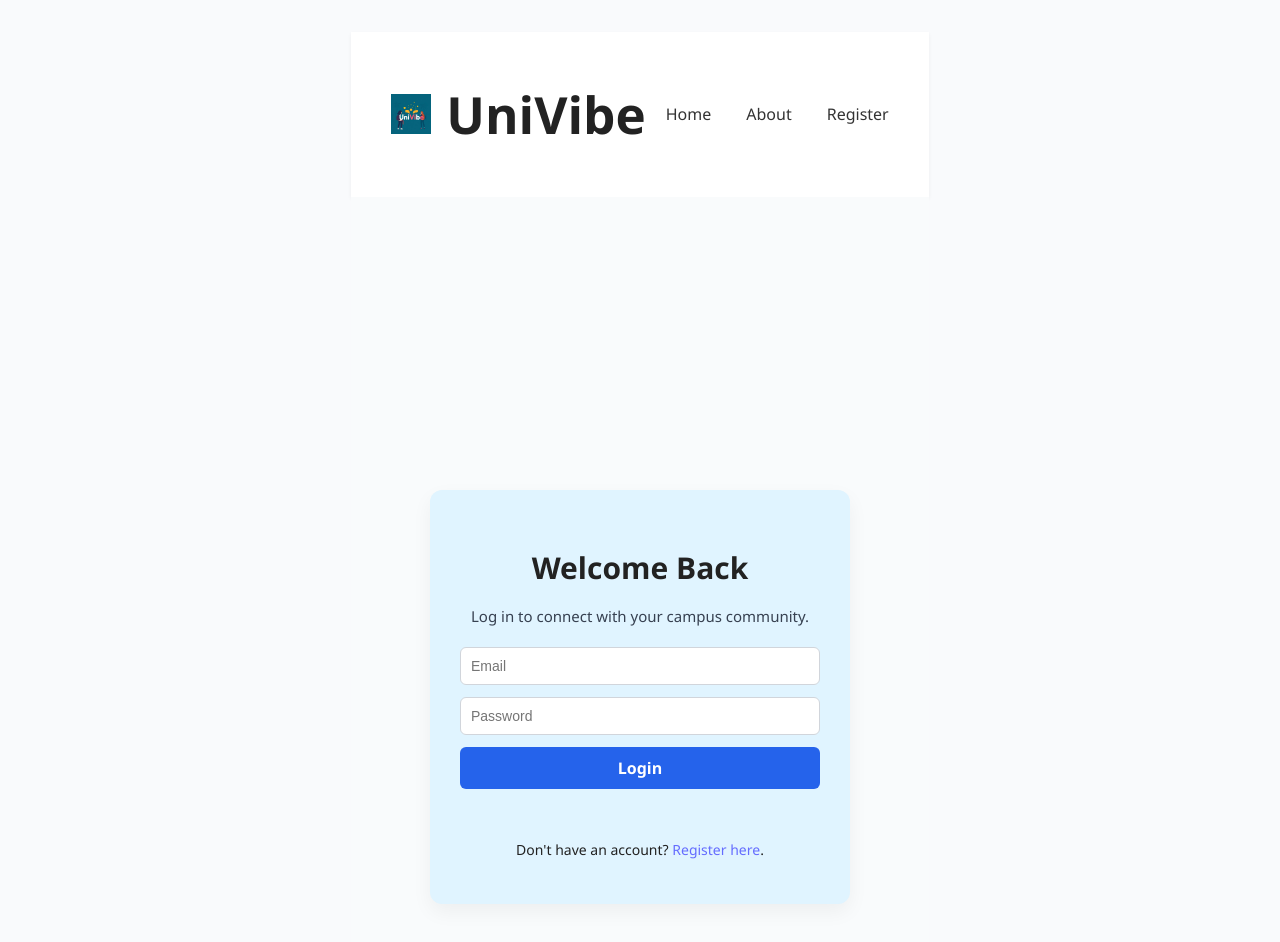
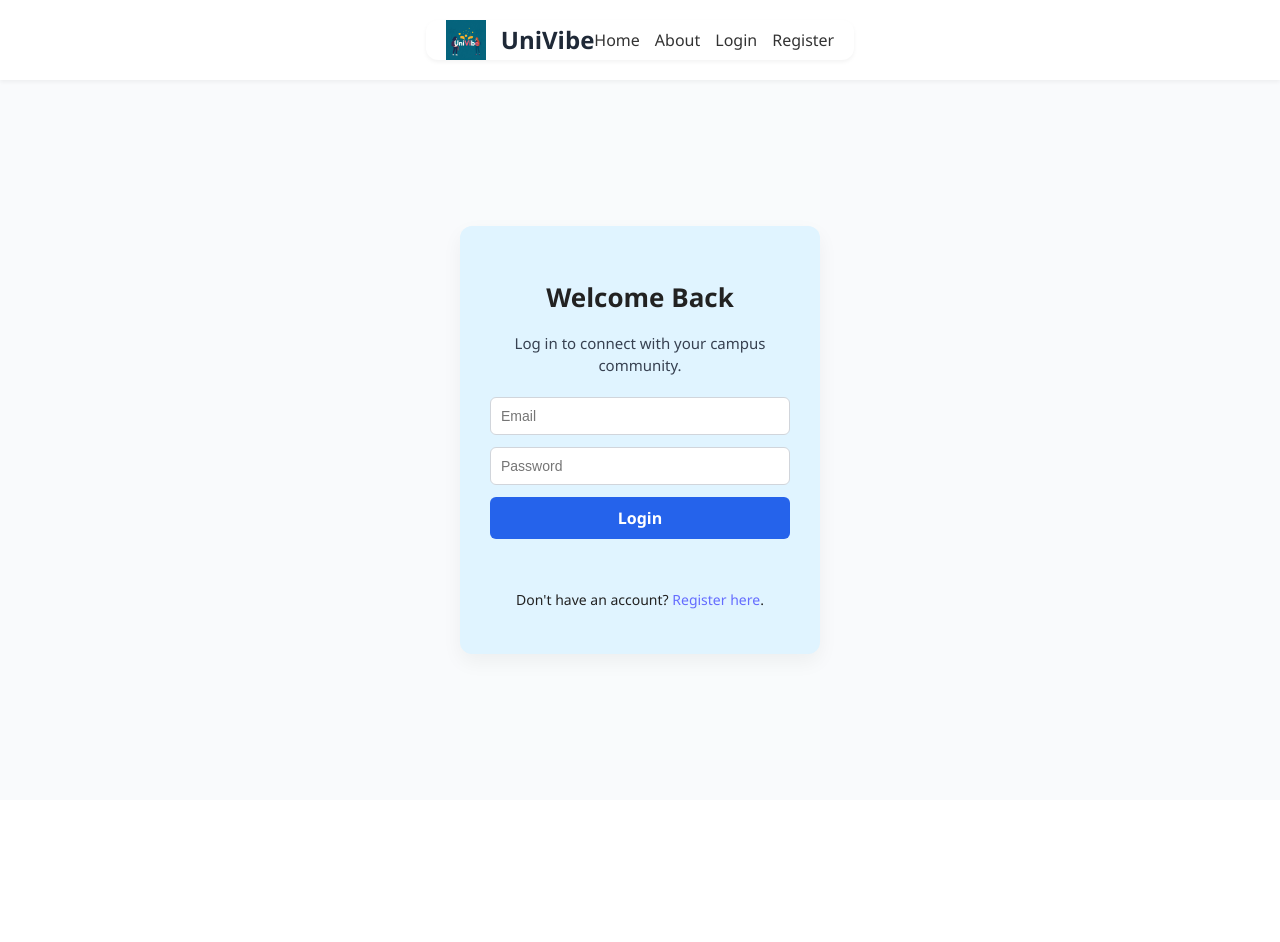
Before and after one commit to Meariaaam/UniVibe, a React (Vite) app in the folder client/: page /login in a window 1280 px wide. Shown: the top 942 px of the page. After the commit the page ends 800 px from the top, so only its background shows below. Built offline with nearby package versions, Linux system fonts and the light colour scheme.

Commit message:
Worked on CSS and JSX / Sara

```diff
--- a/client/src/pages/Home.css
+++ b/client/src/pages/Home.css
@@ -1,4 +1,4 @@
-/* By Sara Shmerti
+/* By Sara Shmerti */
 
 /* General */
 body, .home {
@@ -9,16 +9,39 @@ body, .home {
   padding: 0;
 }
 
-  /* Header */
+/* Constrain layout globally */
+.container {
+  max-width: 960px;
+  margin: 0 auto;
+  padding: 0 20px;
+  box-sizing: border-box;
+}
+
+.page-wrapper {
+  padding-top: 120px; /* leaves space for fixed navbar */
+  padding-bottom: 60px;
+}
+
+/* Navbar Styles */
 .navbar {
+  position: fixed;
+  top: 0;
+  left: 0;
+  width: 100%;
+  z-index: 1000;
+}
+
+.navbar-inner {
+  background: #ffffff;
+  box-shadow: 0 2px 4px rgba(0, 0, 0, 0.05);
   display: flex;
   justify-content: space-between;
   align-items: center;
   padding: 20px 40px;
-    background: #ffffff;
-    box-shadow: 0 2px 4px rgba(0, 0, 0, 0.05);
+  border-radius: 12px;
 }
 
+/* Logo and name */
 .logo-container {
   display: flex;
   align-items: center;
@@ -29,13 +52,18 @@ body, .home {
   height: 40px;
 }
 
-  .nav-links a{
-    margin-left: 20px;
+/* Nav links */
+.nav-links {
+  display: flex;
+  gap: 20px;
+}
+
+.nav-links a {
   text-decoration: none;
   color: #333;
   font-weight: 500;
+  white-space: nowrap; /* prevent wrapping */
 }
-
 
 /* Sections */
 .intro {
@@ -78,9 +106,8 @@ body, .home {
   padding: 20px;
   flex: 1 1 200px;
   text-align: center;
-        box-shadow: 0  1px 3px rgba(0, 0, 0, 0.1);
+  box-shadow: 0 1px 3px rgba(0, 0, 0, 0.1);
 }
-
 
 .card span {
   font-size: 2rem;
@@ -93,13 +120,14 @@ body, .home {
 .card.blue {
   background-color: #e0f4ff;
 }
+
 .card.green {
   background-color: #e7f9f1;
 }
+
 .card.red {
   background-color: #fff2f0;
 }
-
 
 .help {
   background: #fff;
@@ -109,14 +137,13 @@ body, .home {
   box-shadow: 0 1px 2px rgba(0, 0, 0, 0.05);
 }
 
-
 .help a {
   color: #3b82f6;
   text-decoration: none;
   font-weight: 500;
 }
 
-    /* rotating Activity */
+/* Rotating Activity */
 .rotating-activity {
   margin: 40px auto;
   max-width: 600px;
--- a/client/src/pages/Login.css
+++ b/client/src/pages/Login.css
@@ -1,5 +1,11 @@
 /* By Sara Shmerti */
 
+* {
+  box-sizing: border-box;
+}
+
+
+/* Global */
 body {
   margin: 0;
   background-color: #f9fafc;
@@ -7,31 +13,149 @@ body {
   color: #222;
 }
 
-/* Main Page */
+/* Main Page Layout */
 .login-main {
   display: flex;
   flex-direction: column;
   align-items: center;
   justify-content: center;
-  padding-top: 100px; /* extra space for fixed navbar */
+  padding-top: 120px; /* space for fixed navbar */
   padding-bottom: 40px;
-  min-height: 100vh;
+  min-height: calc(100vh - 80px); /* avoids overflow issues */
   background-color: #f9fbfc;
+  box-sizing: border-box;
 }
 
-.login-header {
+
+/* Navbar Styles (universal for all pages) */
+.navbar {
   display: flex;
   justify-content: space-between;
   align-items: center;
   padding: 20px 40px;
-  background: #ffffff;
-  box-shadow: 0 2px 6px rgba(0, 0, 0, 0.04);
+  box-shadow: 0 2px 4px rgba(0, 0, 0, 0.05);
   position: fixed;
   top: 0;
+  left: 0;
   width: 100%;
   z-index: 1000;
+  box-sizing: border-box;
+  }
+
+.navbar-inner {
+  background: #ffffff;
+  box-shadow: 0 2px 4px rgba(0, 0, 0, 0.05);
+  display: flex;
+  justify-content: space-between;
+  align-items: center;
+  padding: 20px 40px;
+  border-radius: 12px;
 }
 
+
+.logo-container {
+  display: flex;
+  align-items: center;
+  gap: 15px;
+}
+
+.logo-container img {
+  height: 40px;
+}
+
+.nav-links {
+  display: flex;
+  gap: 24px;
+  flex-shrink: 0;
+}
+
+.nav-links a {
+
+  text-decoration: none;
+  color: #333;
+  font-weight: 500;
+  white-space: nowrap;
+}
+
+.container {
+  max-width: 960px;
+  margin: 0 auto;
+  padding: 0 20px;
+}
+
+
+
+/* Login Card */
+.login-card {
+  background: #e0f4ff;
+  padding: 30px;
+  border-radius: 12px;
+  box-shadow: 0 8px 20px rgba(0, 0, 0, 0.05);
+  width: 100%;
+  max-width: 360px;
+  text-align: center;
+  animation: fadeIn 0.6s ease;
+}
+
+.login-card h2 {
+  margin-bottom: 12px;
+  font-size: 26px;
+  font-weight: 700;
+}
+
+.login-subtext {
+  margin-bottom: 20px;
+  font-size: 15px;
+  color: #374151;
+}
+
+/* Form */
+.login-form {
+  display: flex;
+  flex-direction: column;
+  gap: 12px;
+}
+
+.login-form input {
+  padding: 10px;
+  border: 1px solid #d1d5db;
+  border-radius: 6px;
+  font-size: 14px;
+}
+
+.login-form input:focus {
+  outline: none;
+  border-color: #2563eb;
+  box-shadow: 0 0 0 2px rgba(37, 99, 235, 0.2);
+}
+
+.login-form button {
+  padding: 10px;
+  background-color: #2563eb;
+  color: white;
+  border: none;
+  border-radius: 6px;
+  font-weight: 600;
+  cursor: pointer;
+  transition: background 0.3s ease;
+}
+
+.login-form button:hover {
+  background-color: #1e40af;
+}
+
+/* Misc Text */
+.login-message {
+  font-size: 14px;
+  margin-top: 8px;
+}
+
+.login-note {
+  margin-top: 16px;
+  font-size: 14px;
+}
+
+/* Logo Box */
 .login-logo-box {
   display: flex;
   align-items: center;
@@ -49,93 +173,23 @@ body {
   color: #1f2937;
 }
 
-/* Header/ navbar */
-.navbar {
-  display: flex;
-  justify-content: space-between;
-  align-items: center;
-  padding: 20px 40px;
-  background: #ffffff;
-  box-shadow: 0 2px 4px rgba(0, 0, 0, 0.05);
+/* Animation */
+@keyframes fadeIn {
+  from {
+    opacity: 0;
+    transform: translateY(20px);
+  }
+  to {
+    opacity: 1;
+    transform: translateY(0);
+  }
 }
 
-.logo-container {
-  display: flex;
-  align-items: center;
-  gap: 15px;
-}
+/* Responsive */
+@media (max-width: 480px) {
+  .login-card {
+    padding: 20px;
+    margin: 0 16px;
+  }
 
-.logo-container img {
-  height: 40px;
-}
-
-.nav-links a {
-  margin-left: 20px;
-  text-decoration: none;
-  color: #333;
-  font-weight: 500;
-}
-
-/* Login-card */
-.login-card {
-  background: #e0f4ff;
-  padding: 30px;
-  border-radius: 12px;
-  box-shadow: 0 8px 20px rgba(0, 0, 0, 0.05);
-  width: 100%;
-  max-width: 360px;
-  text-align: center;
-}
-
-.login-card h2 {
-  margin-bottom: 12px;
-  font-size: 30px;
-  font-weight: 700;
-}
-
-.login-subtext {
-  margin-bottom: 20px;
-  font-size: 15px;
-  color: #374151;
-}
-
-/*form */
-.login-form {
-  display: flex;
-  flex-direction: column;
-  gap: 12px;
-}
-
-.login-form input {
-  padding: 10px;
-  border: 1px solid #d1d5db;
-  border-radius: 6px;
-  font-size: 14px;
-}
-
-.login-form button {
-  padding: 10px;
-  background-color: #2563eb;
-  color: white;
-  border: none;
-  border-radius: 6px;
-  font-weight: 600;
-  cursor: pointer;
-  transition: background 0.3s ease;
-}
-
-.login-form button:hover {
-  background-color: #1e40af;
-}
-
-
-/* Misc */
-.login-message {
-  font-size: 14px;
-  margin-top: 8px;
-}
-
-.login-note {
-  margin-top: 16px;
-  font-size: 14px;
-}
+  }
--- a/client/src/pages/Login.jsx
+++ b/client/src/pages/Login.jsx
@@ -30,33 +30,52 @@ export default function Login() {
 
 
   // By Sara Shmerti
+
   return (
-     <div className="home">
+    <>
       <header className="navbar">
+        <div className="container navbar-inner">
           <div className="logo-container">
             <img src={logo} alt="UniVibe logo" />
             <h1>UniVibe</h1>
           </div>
-            <nav className="nav-links">
+          <div className="nav-links">
             <Link to="/home">Home</Link>
             <Link to="/about">About</Link>
+            <Link to="/login">Login</Link>
             <Link to="/register">Register</Link>
-            </nav>
+          </div>
+        </div>
       </header>
 
+      {/* Login Form */}
       <main className="login-main">
         <div className="login-card">
           <h2>Welcome Back</h2>
           <p className="login-subtext">Log in to connect with your campus community.</p>
           <form onSubmit={handleSubmit} className="login-form">
-            <input type="email" name="email" placeholder="Email" onChange={handleChange} required />
-            <input type="password" name="password" placeholder="Password" onChange={handleChange} required />
+            <input
+              type="email"
+              name="email"
+              placeholder="Email"
+              aria-label="Email"
+              onChange={handleChange}
+              required />
+            <input
+              type="password"
+              name="password"
+              placeholder="Password"
+              aria-label="Password"
+              onChange={handleChange}
+              required />
             <button type="submit">Login</button>
             <p className="login-message">{message}</p>
           </form>
-          <p className="login-note">Don't have an account? <Link to="/register">Register here</Link>.</p>
+          <p className="login-note">
+            Don't have an account? <Link to="/register">Register here</Link>.
+          </p>
         </div>
       </main>
-      </div>
+    </>
   );
 }
--- a/client/src/pages/Register.css
+++ b/client/src/pages/Register.css
@@ -1,76 +1,129 @@
 /* By Sara Shmerti */
 
+/* General layout */
+body {
+  margin: 0;
+  background-color: #f9fafc;
+  font-family: 'Segoe UI', sans-serif;
+  color: #222;
+}
 
-.register-header {
+
+/* Navbar */
+.navbar {
   display: flex;
+  justify-content: space-between;
   align-items: center;
-    justify-content: space-between;
-    padding: 10px 20px;
-    background-color: #f2f2f2;
+  padding: 20px 40px;
+  background: #ffffff;
+  box-shadow: 0 2px 4px rgba(0, 0, 0, 0.05);
   position: fixed;
   top: 0;
-    left: 0;
-    right: 0;
+  width: 100%;
   z-index: 1000;
 }
 
-  .register-logo-box {
+.logo-container {
   display: flex;
+  align-items: center;
+  gap: 15px;
+}
+
+.logo-container img {
+  height: 40px;
+}
+
+.logo-container h1 {
+  margin: 0;
+  font-size: 24px;
+  font-weight: 700;
+  color: #1f2937;
+}
+
+.nav-links {
+  display: flex;
+  gap: 24px;
   align-items: center;
 }
 
-  .register-logo {
-    height: 50px;
-    margin-right: 10px;
+.nav-links a {
+  text-decoration: none;
+  color: #333;
+  font-weight: 500;
+  font-size: 16px;
 }
 
-  .register-title {
-    margin: 0;
+.nav-links a:hover {
+  color: #2563eb;
 }
 
-  .register-nav {
+
+/* Main layout for register page */
+.register-main {
   display: flex;
-    gap: 15px;
-    list-style: none;
-    margin: 0;
-    padding: 0;
+  flex-direction: column;
+  align-items: center;
+  justify-content: flex-start;
+  padding-top: 120px; /* To account for fixed navbar */
+  padding-bottom: 40px;
+  min-height: 100vh;
+  background-color: #f9fbfc;
 }
 
-  .register-nav li a {
-    text-decoration: none;
-    color: #007bff;
+/* Register form card */
+.register-card {
+  background: #e0f4ff;
+  padding: 30px;
+  border-radius: 12px;
+  box-shadow: 0 8px 20px rgba(0, 0, 0, 0.05);
+  width: 100%;
+  max-width: 400px;
+  text-align: center;
 }
 
-  .register-nav li a:hover {
-    text-decoration: underline;
+.register-card h2 {
+  margin-bottom: 12px;
+  font-size: 30px;
+  font-weight: 700;
 }
 
-  .register-main {
-    padding: 90px 20px 20px;
+.register-subtext {
+  margin-bottom: 20px;
+  font-size: 15px;
+  color: #374151;
 }
 
+/* Form styling */
 .register-form {
   display: flex;
   flex-direction: column;
-    gap: 10px;
-    max-width: 400px;
+  gap: 12px;
 }
 
 .register-form input {
-    padding: 8px;
-    border: 1px solid #ccc;
-    border-radius: 4px;
+  padding: 10px;
+  border: 1px solid #d1d5db;
+  border-radius: 6px;
+  font-size: 14px;
 }
 
 .register-form button {
   padding: 10px;
-    background-color: #28a745;
+  background-color: #2563eb;
+  color: white;
   border: none;
-    color: white;
-    border-radius: 4px;
+  border-radius: 6px;
+  font-weight: 600;
   cursor: pointer;
+  transition: background 0.3s ease;
 }
 
 .register-form button:hover {
-    background-color: #218838;
+  background-color: #1e40af;
 }
+
+/* Message */
+.register-message {
+  font-size: 14px;
+  margin-top: 8px;
+}
--- a/client/src/pages/Register.jsx
+++ b/client/src/pages/Register.jsx
@@ -1,4 +1,4 @@
-//By Merjam Farj Al-beibani
+// By Merjam Farj Al-beibani
 
 import { useState } from 'react';
 import axios from 'axios';
@@ -44,25 +44,25 @@ export default function Register() {
   // By Sara Shmerti
 
   return (
-    <div>
-      {/* Header */}
-      <header className="register-header">
-        <div className="register-logo-box">
-          <img src={logo} alt="UniVibe logo" className="register-logo" />
-          <h1 className="register-title">UniVibe</h1>
+    <><header className="navbar">
+      <div className="logo-container">
+        <img src={logo} alt="UniVibe logo" />
+        <h1>UniVibe</h1>
       </div>
-        <nav>
-          <ul className="register-nav">
-            <li><Link to="/home">Home</Link></li>
-            <li><Link to="/about">About</Link></li>
-            <li><Link to="/login">Login</Link></li>
-          </ul>
+      <nav className="nav-links">
+        <Link to="/home">Home</Link>
+        <Link to="/about">About</Link>
+        <Link to="/login">Login</Link>
+        <Link to="/register">Register</Link>
       </nav>
     </header>
 
-      {/* Form */}
+      /* Register Form */
       <main className="register-main">
-        <h2>Register</h2>
+        <div className="register-card">
+          <h2>Create Account</h2>
+          <p className="register-subtext">Join the UniVibe campus community.</p>
+
           <form onSubmit={handleSubmit} encType="multipart/form-data" className="register-form">
             <input type="text" name="name" placeholder="Name" onChange={handleChange} required />
             <input type="text" name="surname" placeholder="Surname" onChange={handleChange} required />
@@ -72,8 +72,9 @@ export default function Register() {
             <input type="file" accept="image/*" onChange={(e) => setFile(e.target.files[0])} required />
             <button type="submit">Register</button>
           </form>
-        <p>{message}</p>
-      </main>
+
+          <p className="register-message">{message}</p>
         </div>
+      </main></>
   );
 }
```
Also changed, not shown: client/src/pages/Home.jsx (+18 -12 lines), 2 other files (tests, documents, lock files or other folders). Lines whose indentation alone changed are shown as unchanged.
